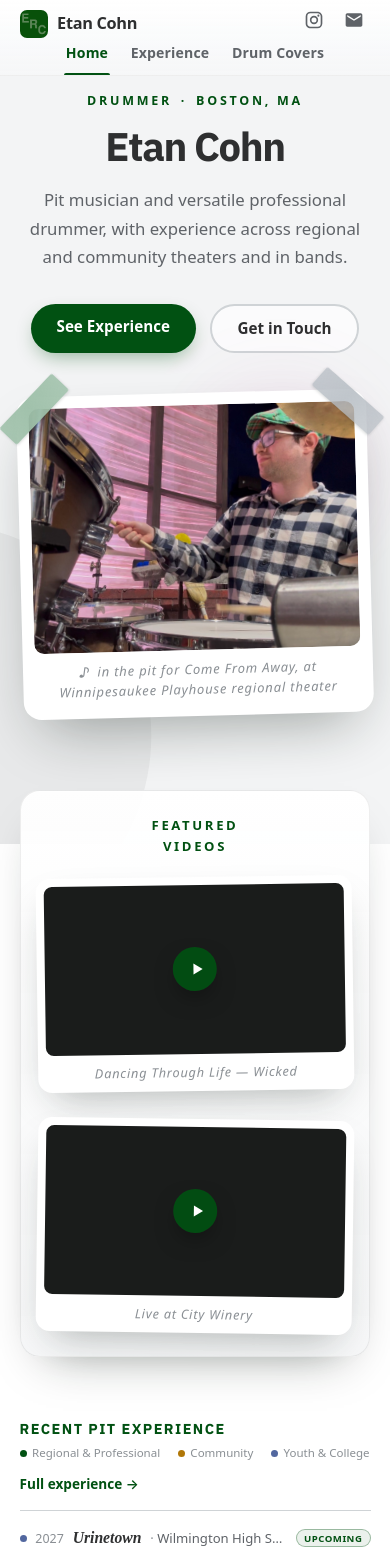
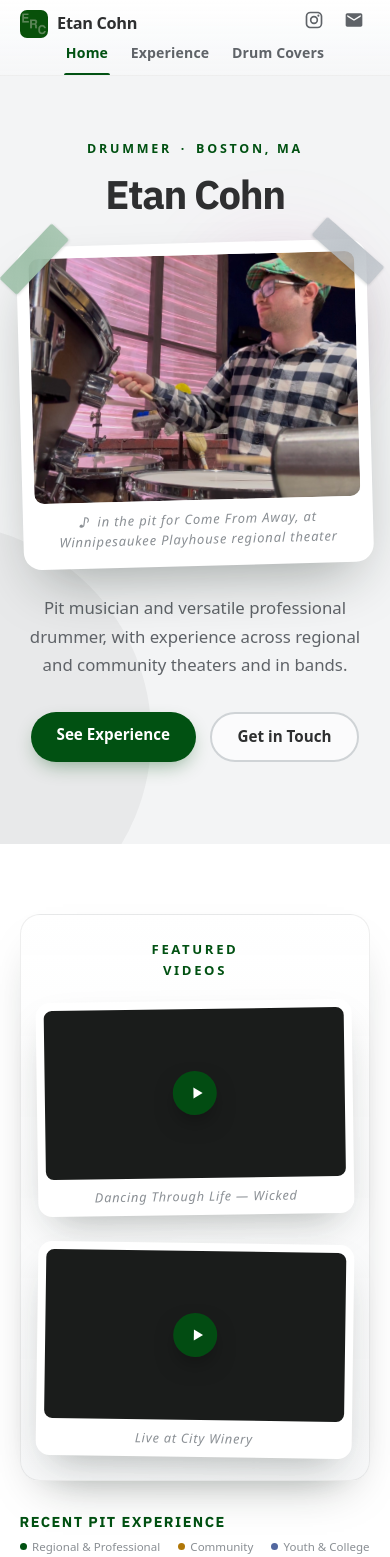
Before and after one commit to etancohn/Etan-Music-Website, a React (Vite) app: page / in a window 390 px wide. Shown: the top 1557 px of the page. Built offline with nearby package versions, Linux system fonts and the light colour scheme; no server answers.

Commit message:
improved mobile look

```diff
--- a/src/Header.tsx
+++ b/src/Header.tsx
@@ -1,4 +1,4 @@
-import { useEffect, useState } from 'react';
+import { useEffect, useRef, useState } from 'react';
 import { motion } from 'framer-motion';
 import InstagramIcon from '@mui/icons-material/Instagram';
 import EmailIcon from '@mui/icons-material/Email';
@@ -16,6 +16,7 @@ const TABS: { route: Route; label: string }[] = [
 
 function Header({ route }: { route: Route }) {
     const [scrolled, setScrolled] = useState(false);
+    const headerRef = useRef<HTMLElement>(null);
 
     useEffect(() => {
         const onScroll = () => setScrolled(window.scrollY > 10);
@@ -24,8 +25,27 @@ function Header({ route }: { route: Route }) {
         return () => window.removeEventListener('scroll', onScroll);
     }, []);
 
+    // Publish the header's live height as --header-h so the hero can size its
+    // first screen to exactly fill the viewport below it (see Hero.css).
+    useEffect(() => {
+        const el = headerRef.current;
+        if (!el) return;
+        const setVar = () =>
+            document.documentElement.style.setProperty(
+                '--header-h',
+                `${el.offsetHeight}px`,
+            );
+        setVar();
+        const ro = new ResizeObserver(setVar);
+        ro.observe(el);
+        return () => ro.disconnect();
+    }, []);
+
     return (
-        <header className={`site-header${scrolled ? ' site-header--scrolled' : ''}`}>
+        <header
+            ref={headerRef}
+            className={`site-header${scrolled ? ' site-header--scrolled' : ''}`}
+        >
             <div className="site-header__inner">
                 <a className="site-header__brand" href="#/" aria-label="Etan Cohn — home">
                     <img className="site-header__logo" src={ercLogo} alt="" />
--- a/src/Hero.css
+++ b/src/Hero.css
@@ -11,10 +11,25 @@
     margin: 0 auto;
     display: grid;
     grid-template-columns: minmax(0, 1.1fr) minmax(0, 1fr);
+    /* Head + body stack in the left column; photo spans both rows on the right.
+       Splitting the text this way lets the photo slot between name and blurb
+       on mobile (see the 900px breakpoint). */
+    grid-template-areas:
+        "head photo"
+        "body photo";
     align-items: center;
+    align-content: center;
     column-gap: clamp(2.5rem, 6vw, 5rem);
-    row-gap: 2.5rem;
+    row-gap: 0;
     padding: clamp(1.75rem, 5vh, 3rem) 0 clamp(1.5rem, 4vh, 2.5rem);
+}
+
+.hero-head {
+    grid-area: head;
+}
+
+.hero-body {
+    grid-area: body;
 }
 
 /* ---------- text column ---------- */
@@ -108,6 +123,7 @@
 /* ---------- photo column ---------- */
 
 .hero-photo {
+    grid-area: photo;
     position: relative;
     isolation: isolate;
     max-width: 440px;
@@ -334,8 +350,25 @@
 @media (max-width: 900px) {
     .hero-inner {
         grid-template-columns: minmax(0, 1fr);
-        row-gap: 2.5rem;
+        grid-template-areas:
+            "head"
+            "photo"
+            "body";
+        row-gap: 1.75rem;
         padding-top: 1rem;
+        /* Fill the viewport below the sticky header so the first screen ends
+           right after the buttons, pushing the featured-videos panel below the
+           fold — mirroring desktop, where the fold lands after that panel.
+           --header-h is published live by the Header component. align-content:
+           center (inherited) keeps a little air below the buttons instead of
+           letting them touch the bottom edge. */
+        min-height: calc(100svh - var(--header-h, 4.5rem));
+    }
+
+    /* photo now sits directly under the name, so it no longer needs the top
+       margin that separated it from the blurb */
+    .hero-body .hero-desc {
+        margin-top: 0;
     }
 
     .hero-featured {
--- a/src/Hero.tsx
+++ b/src/Hero.tsx
@@ -1,7 +1,21 @@
+import { useEffect, useState } from "react";
 import { motion, useReducedMotion, type Variants } from "framer-motion";
 import ReactPlayer from "react-player/youtube";
 import heroImg from "./assets/etan-hero.jpg";
 import "./Hero.css";
+
+// Matches the 900px mobile breakpoint used throughout Hero.css.
+function useIsMobile() {
+    const [isMobile, setIsMobile] = useState(false);
+    useEffect(() => {
+        const mq = window.matchMedia("(max-width: 900px)");
+        const update = () => setIsMobile(mq.matches);
+        update();
+        mq.addEventListener("change", update);
+        return () => mq.removeEventListener("change", update);
+    }, []);
+    return isMobile;
+}
 
 const container: Variants = {
     hidden: {},
@@ -38,6 +52,18 @@ const featuredReveal: Variants = {
     },
 };
 
+// Mobile-only scroll-triggered flip, reproducing the old AOS "flip-down" the
+// tiles used to have (rotateX from a tilted-back angle into place).
+const featuredFlip: Variants = {
+    hidden: { opacity: 0, rotateX: -100, transformPerspective: 2500 },
+    show: {
+        opacity: 1,
+        rotateX: 0,
+        transformPerspective: 2500,
+        transition: { duration: 0.8, ease: [0.22, 1, 0.36, 1] },
+    },
+};
+
 const featured = [
     {
         url: "https://www.youtube.com/watch?v=QetcQ_k17VM",
@@ -61,6 +87,23 @@ function PlayBadge() {
 
 function Hero() {
     const reduceMotion = useReducedMotion();
+    const isMobile = useIsMobile();
+
+    // On mobile the featured tile flips in on scroll; on desktop it keeps its
+    // fade-up on mount alongside the rest of the hero.
+    const featuredMotion =
+        isMobile && !reduceMotion
+            ? {
+                  variants: featuredFlip,
+                  initial: "hidden" as const,
+                  whileInView: "show" as const,
+                  viewport: { once: true, amount: 0.3 },
+              }
+            : {
+                  variants: featuredReveal,
+                  initial: reduceMotion ? "show" : "hidden",
+                  animate: "show" as const,
+              };
 
     return (
         <section className="hero">
@@ -70,7 +113,7 @@ function Hero() {
                 initial={reduceMotion ? "show" : "hidden"}
                 animate="show"
             >
-                <div className="hero-text">
+                <div className="hero-text hero-head">
                     <motion.div className="hero-overline" variants={fadeUp}>
                         Drummer&ensp;·&ensp;Boston, MA
                     </motion.div>
@@ -78,7 +121,19 @@ function Hero() {
                     <motion.h1 className="hero-name" variants={fadeUp}>
                         Etan Cohn
                     </motion.h1>
+                </div>
 
+                <motion.div className="hero-photo" variants={photoReveal}>
+                    <div className="hero-frame">
+                        <img
+                            src={heroImg}
+                            alt="Etan Cohn playing drums in a pit orchestra"
+                        />
+                        <div className="hero-frame-caption">♪&ensp;in the pit for Come From Away, at Winnipesaukee Playhouse regional theater</div>
+                    </div>
+                </motion.div>
+
+                <div className="hero-text hero-body">
                     <motion.p className="hero-desc" variants={fadeUp}>
                         Pit musician and versatile professional drummer, with
                         experience across regional and community theaters and in
@@ -97,24 +152,9 @@ function Hero() {
                         </a>
                     </motion.div>
                 </div>
-
-                <motion.div className="hero-photo" variants={photoReveal}>
-                    <div className="hero-frame">
-                        <img
-                            src={heroImg}
-                            alt="Etan Cohn playing drums in a pit orchestra"
-                        />
-                        <div className="hero-frame-caption">♪&ensp;in the pit for Come From Away, at Winnipesaukee Playhouse regional theater</div>
-                    </div>
-                </motion.div>
             </motion.div>
 
-            <motion.div
-                className="hero-featured"
-                variants={featuredReveal}
-                initial={reduceMotion ? "show" : "hidden"}
-                animate="show"
-            >
+            <motion.div className="hero-featured" {...featuredMotion}>
                 <div className="hero-featured-head">
                     <div className="hero-featured-label">
                         Featured
```
